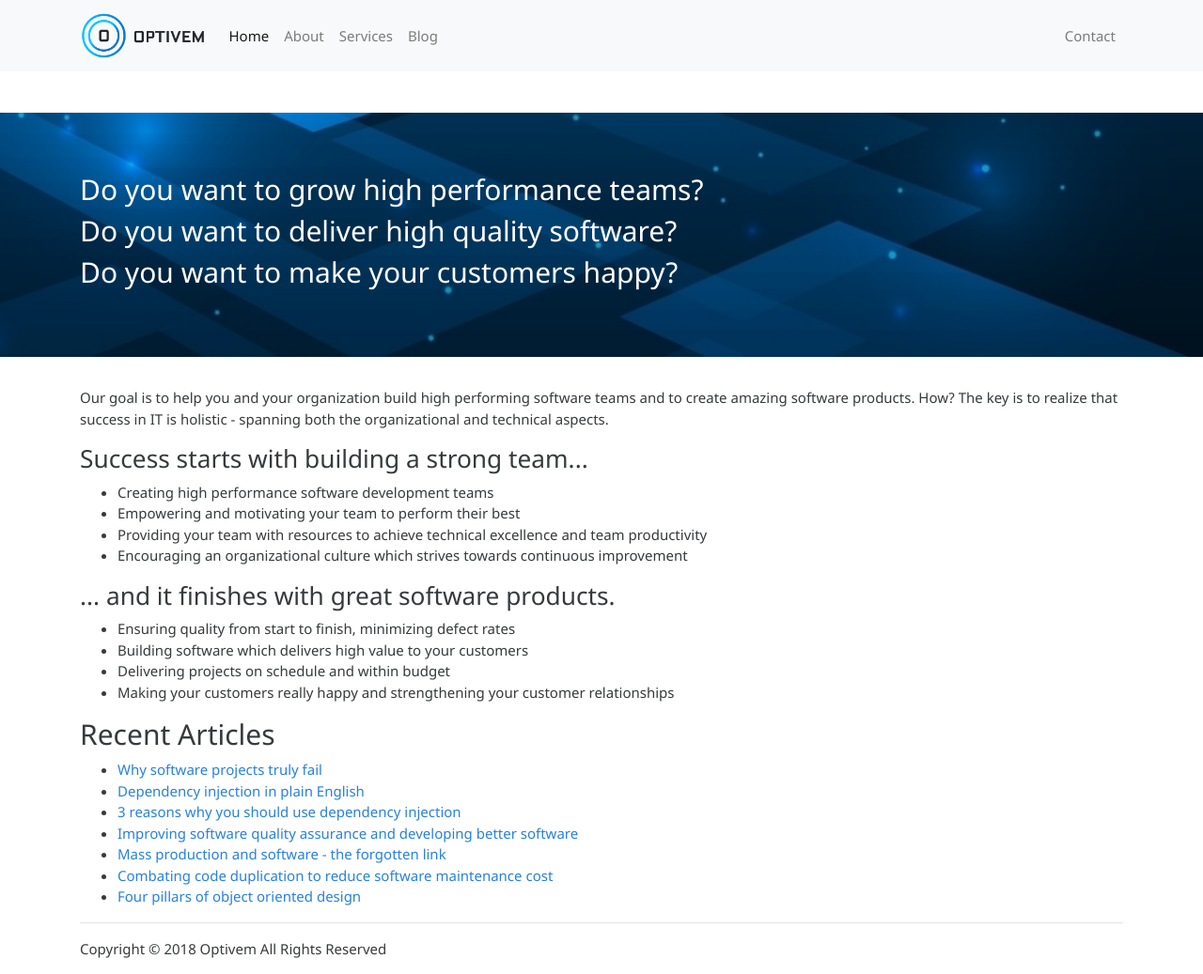
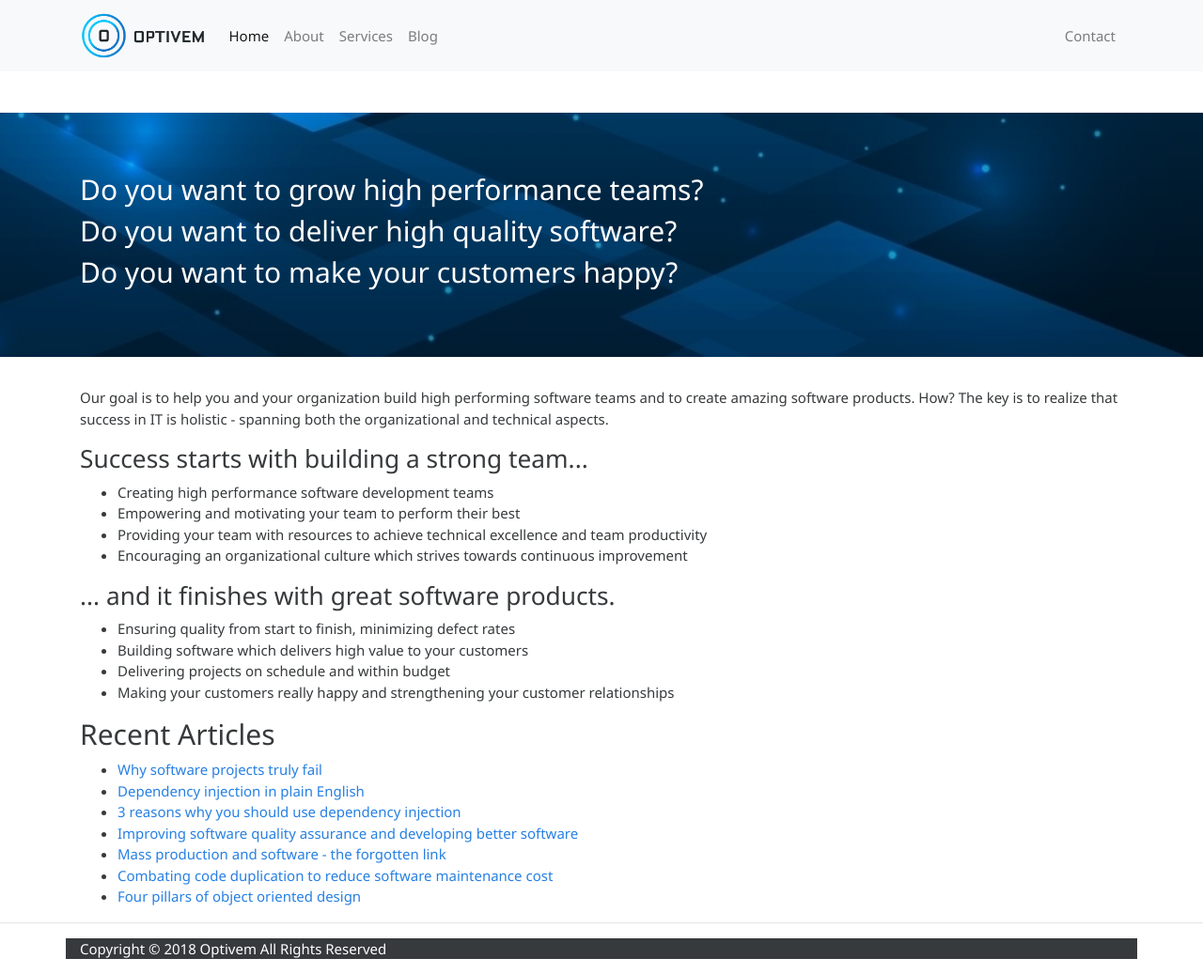
Before and after one commit to optivem/optivem.github.io, a Jekyll site: the page built from _pages/index.md, in a window 1280 px wide and 1037 px high. Shown: the whole window at 94% size. Built offline with Jekyll 4.4.1, drawn with Linux system fonts in a browser that asks for light colours.

Commit message:
Update _includes/copyright.html

```diff
--- a/_includes/copyright.html
+++ b/_includes/copyright.html
@@ -1,4 +1,5 @@
-<div class="container">
-	<hr/>
+<hr/>
+
+<div class="container bg-secondary text-white">
 	<p>Copyright © 2018 Optivem All Rights Reserved</p>
 </div>
```
